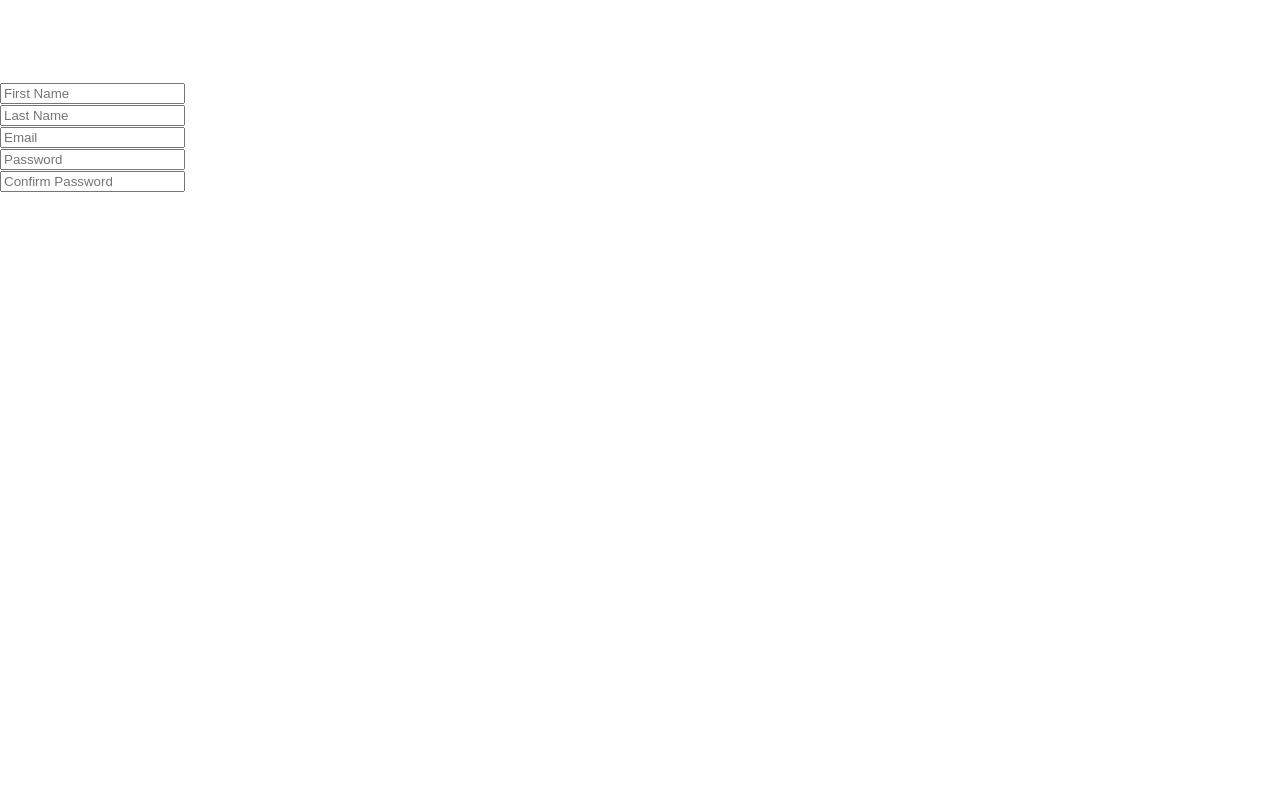
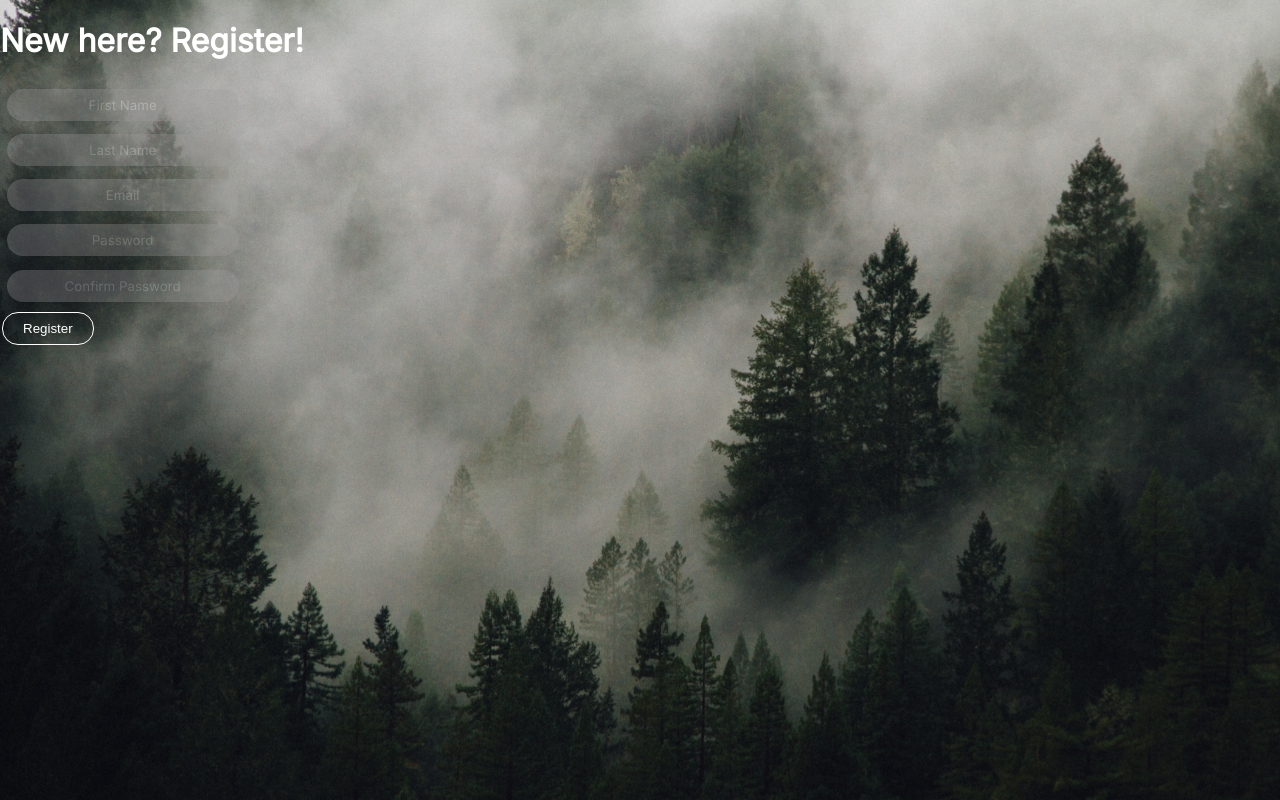
Before and after one commit to zacharypantalone/projectjjz, a React (Create React App) app: page /register in a window 1280 px wide. Built offline with nearby package versions, Linux system fonts and the light colour scheme.

Commit message:
Make a primary font variable/style forms

```diff
--- a/public/index.html
+++ b/public/index.html
@@ -10,6 +10,9 @@
       content="Web site created using create-react-app"
     />
     <link rel="apple-touch-icon" href="%PUBLIC_URL%/logo192.png" />
+    <link rel="preconnect" href="https://fonts.googleapis.com">
+    <link rel="preconnect" href="https://fonts.gstatic.com" crossorigin>
+    <link href="https://fonts.googleapis.com/css2?family=Bebas+Neue&family=Inter&display=swap" rel="stylesheet">
     <!--
       manifest.json provides metadata used when your web app is installed on a
       user's mobile device or desktop. See https://developers.google.com/web/fundamentals/web-app-manifest/
--- a/src/App.js
+++ b/src/App.js
@@ -2,7 +2,7 @@ import { React, useState } from 'react';
 import { useNavigate } from 'react-router-dom';
 import axios from 'axios';
 
-import './styles/App.css';
+import './styles/App.scss';
 import './styles/Button.scss'
 import FormField from './components/FormField';
 import Logo from './assets/Logo.svg';
--- a/src/components/FormField.js
+++ b/src/components/FormField.js
@@ -1,3 +1,6 @@
+import '../styles/form.scss';
+
+<style></style>
 const FormField = (props) => {
   return (
     <div className='form-field'>
--- a/src/index.js
+++ b/src/index.js
@@ -2,7 +2,7 @@ import React from 'react';
 import ReactDOM from 'react-dom/client';
 import { createBrowserRouter, RouterProvider, Route } from 'react-router-dom';
 
-import './styles/index.css';
+import './styles/index.scss';
 import App from './App';
 import Register from './views/Register';
 import Dashboard from './views/Dashboard';
--- a/src/styles/App.css
+++ b/src/styles/App.scss
@@ -7,11 +7,13 @@
 }
 
 .background-image {
-  position: absolute;
+  min-height: 100%;
+  min-width: 1440px;
+  width: 100%;
+  height: auto;
+  position: fixed;
+  top: 0;
   left: 0;
-  top: 0;
-  width: 100vw;
-  height: 100vh;
 }
 
 .Logo {
--- a/src/styles/Dashboard.css
+++ b/src/styles/Dashboard.css
@@ -3,11 +3,13 @@
 }
 .background-image {
   z-index: -1;
-  position: absolute;
+  min-height: 100%;
+  min-width: 1440px;
+  width: 100%;
+  height: auto;
+  position: fixed;
+  top: 0;
   left: 0;
-  top: 0;
-  width: 100vw;
-  height: 100vh;
 }
 
 .Logo {
--- /dev/null
+++ b/src/styles/form.scss
@@ -0,0 +1,22 @@
+input{
+  font-family: "Inter";
+  background-color: rgb(162, 160, 160) ;
+  opacity: 30%;
+  border-radius: 16px;
+  padding: 8px 20px;
+  border: none;
+  margin: .5em;
+  color: white;
+  text-align: center;
+  transition: 1s;
+  outline: none;
+}
+
+input:focus {
+  opacity: 50%;
+  transition: 1s;
+}
+
+input::placeholder {
+  color: white;
+}
--- a/src/styles/index.css
+++ b/src/styles/index.scss
@@ -1,10 +1,10 @@
+@import 'parentStyles.scss';
+
 body {
   margin: 0;
-  font-family: -apple-system, BlinkMacSystemFont, 'Segoe UI', 'Roboto', 'Oxygen',
-    'Ubuntu', 'Cantarell', 'Fira Sans', 'Droid Sans', 'Helvetica Neue',
-    sans-serif;
   -webkit-font-smoothing: antialiased;
   -moz-osx-font-smoothing: grayscale;
+  font: 100% $primary-font;
 }
 
 code {
--- /dev/null
+++ b/src/styles/parentStyles.scss
@@ -0,0 +1 @@
+$primary-font: Inter;
--- a/src/views/Register.js
+++ b/src/views/Register.js
@@ -2,6 +2,7 @@ import React, { useState } from 'react';
 import { useNavigate } from 'react-router-dom';
 import axios from 'axios';
 import FormField from '../components/FormField';
+import backgroundImage from '../assets/background-image.jpg';
 
 export default function Register() {
   const [user, setUser] = useState({
@@ -76,6 +77,10 @@ export default function Register() {
 
   return (
     <div id='Register-page'>
+            <img
+        className='background-image'
+        src={backgroundImage}
+      />
       <h1>New here? Register!</h1>
       <form>
         {formFields.map(field => {
```
